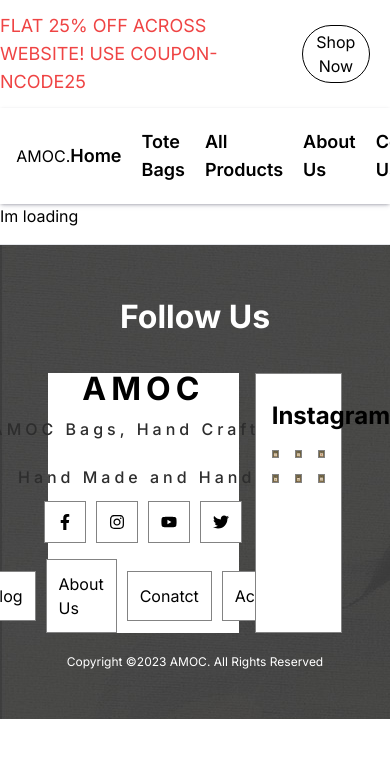
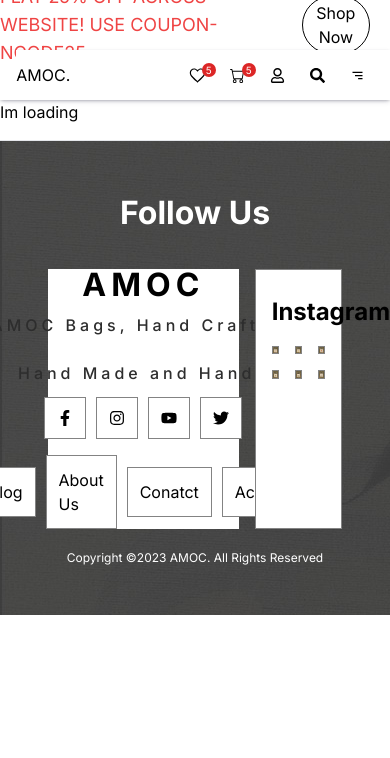
Before and after one commit to Hariom8799/AMOC, a Next.js app: page / in a window 390 px wide. Shown: the top 758 px of the page. Built offline with nearby package versions, Linux system fonts and the light colour scheme; no server answers.

Commit message:
create a mobile view of navbar

```diff
--- a/src/app/components/DiscountHeader.jsx
+++ b/src/app/components/DiscountHeader.jsx
@@ -3,7 +3,7 @@
 
 const DiscountHeader = () => {
   return (
-    <div className='flex items-center justify-center py-3 '>
+    <div className='flex items-center justify-center py-3 h-[50px]'>
       <p className='text-lg text-red-500'>FLAT 25% OFF ACROSS WEBSITE! USE COUPON- NCODE25</p>
       <button className='py-1 px-3 rounded-full mx-5 border border-black hover:text-white hover:bg-black transition-all duration-200'>
         <Link href="/products">
--- /dev/null
+++ b/src/app/components/MenuMobile.jsx
@@ -0,0 +1,104 @@
+import Link from 'next/link'
+import React from 'react'
+import { BsChevronDown } from "react-icons/bs";
+
+const data = [
+  { id: 1, name: "Home", url: "/" },
+  { id: 2, name: "About", url: "/about" },
+  { id: 3, name: "Categories", subMenu: true },
+  { id: 4, name: "Contact", url: "/contact" },
+];
+
+const subMenuData = [
+  { id: 1, name: "Jordan", doc_count: 11 },
+  { id: 2, name: "Sneakers", doc_count: 8 },
+  { id: 3, name: "Running shoes", doc_count: 64 },
+  { id: 4, name: "Football shoes", doc_count: 107 },
+];
+
+
+const MenuMobile = ({ showCatMenu, setShowCatMenu, setMobileMenu }) => {
+  return (
+    <>
+      <ul className='flex flex-col text-lg font-bold md:hidden absolute top-[50px] left-0 h-[calc(100vh-170px)] w-full bg-white text-black border-t'>
+
+        {
+          data.map((item) => {
+            return (
+              <React.Fragment key={item.id}>
+                {!!item?.subMenu ?
+                  <li className='cursor-pointer flex flex-col py-4 px-5 border-b relative z-10'
+                    onClick={()=>{setShowCatMenu(!showCatMenu)}}
+                  >
+                    <div className='flex justify-between items-center'>
+                      {item.name}
+                      <BsChevronDown size={14} />
+                    </div>
+
+                    {showCatMenu && (
+                      <ul className='bg-black/[0.05] -mx-5 mt-4 -mb-4'>
+                        {subMenuData.map((submenu) => {
+                          return (
+                            <Link href="/" key={submenu.id} onClick={() => {
+                              setShowCatMenu(false)
+                              setMobileMenu(false)
+                            }}>
+                              <li className="py-4 px-8 flex justify-between border-t">
+                                {submenu.name}
+                                <span className='opacity-50 text-sm'>78</span>
+                              </li>
+                            </Link>
+                          )
+                        })}
+                      </ul>
+                    )}
+                  </li>
+                  : (
+                    <li className='py-4 px-5 border-b'>
+                      <Link
+                        href={item.url}
+                        onClick={() => setMobileMenu(false)}
+                      >
+                        {item.name}
+
+                      </Link>
+                    </li>
+                  )
+                }
+
+              </React.Fragment>
+            )
+          })
+        }
+
+        {/* <li>
+            <Link href="/">
+              Home
+            </Link>
+          </li>
+          <li>
+            <Link href="/">
+              Tote Bags
+            </Link>
+          </li>
+          <li>
+            <Link href="/products">
+              All Products
+            </Link>
+          </li>
+          <li>
+            <Link href="/about">
+              About Us
+            </Link>
+          </li>
+          <li>
+            <Link href="/contact">
+              Contact Us
+            </Link>
+          </li> */}
+      </ul>
+    </>
+  )
+}
+
+export default MenuMobile
--- a/src/app/components/NavBar.jsx
+++ b/src/app/components/NavBar.jsx
@@ -1,29 +1,72 @@
+'use client';
 import Link from 'next/link'
-import React from 'react'
+import React, { useEffect, useState } from 'react'
 import Navs from './Navs'
-import {FaRegUser,FaSearch} from 'react-icons/fa'
+import { FaRegUser, FaSearch } from 'react-icons/fa'
+import { IoMdHeartEmpty } from "react-icons/io";
+import { BsCart } from "react-icons/bs";
+import { BiMenuAltRight } from "react-icons/bi";
+import { VscChromeClose } from "react-icons/vsc";
+import MenuMobile from './MenuMobile';
 
 const NavBar = () => {
+  const [mobileMenu, setMobileMenu] = useState(false);
+  const [showCatMenu, setShowCatMenu] = useState(false);
+  const [categories, setCategories] = useState(null);
+
+
+
   return (
     <div className='w-full nav-shadow'>
-      <nav className='flex justify-between items-center w-11/12 py-5 mx-auto '>
+      <nav className=  "flex justify-between items-center w-11/12 py-5 h-[50px] md:h-[80px] mx-auto bg-white z-20 top-0 transition-transform duration-300 relative">
         {/* left most space  logo*/}
         <div>
-        <Link href="/">
-                <p>AMOC.</p>
+          <Link href="/">
+            <p>AMOC.</p>
           </Link>
         </div>
 
         {/* middle space for nav */}
 
-        <Navs/>
+        <Navs showCatMenu={showCatMenu} setShowCatMenu={setShowCatMenu} />
+
+        { mobileMenu &&
+          <MenuMobile showCatMenu={showCatMenu} setShowCatMenu={setShowCatMenu} setMobileMenu={setMobileMenu} />
+          }
 
         {/* right most for icons */}
-        <div className='flex justify-between space-x-5 items-center text-3xl'>
-            <Link href="/login">
-                <FaRegUser/>
-            </Link>
-            <FaSearch/>
+        <div className='flex justify-between space-x-2 items-center'>
+          {/* icon 1 */}
+          <div className='w-8 md:w-12 h-8 md:h-12 rounded-full flex justify-center items-center hover:bg-black/[0.05] cursor-pointer relative'>
+            <IoMdHeartEmpty className='text-[19px] md:text-[24px] ' />
+            <div className='h-[14px] md:h-[18px] min-w-[14px] md:min-w-[18px] bg-red-600 rounded-full absolute top-1 left-5 md:left-6 text-white text-[10px] md:text-[12px] flex justify-center items-center px-[2px] '>5</div>
+          </div>
+
+          {/* icon 2 */}
+          <div className='w-8 md:w-12 h-8 md:h-12 rounded-full flex justify-center items-center hover:bg-black/[0.05] cursor-pointer relative'>
+            <BsCart className='text-[15px] md:text-[20px] ' />
+            <div className='h-[14px] md:h-[18px] min-w-[14px] md:min-w-[18px] bg-red-600 rounded-full absolute top-1 left-5 md:left-6 text-white text-[10px] md:text-[12px] flex justify-center items-center px-[2px] '>5</div>
+          </div>
+
+          <Link href="/login">
+            <div className='w-8 md:w-12 h-8 md:h-12 rounded-full flex justify-center items-center hover:bg-black/[0.05] cursor-pointer relative'>
+              <FaRegUser className='text-[15px] md:text-[20px] ' />
+            </div>
+          </Link>
+          <div className='w-8 md:w-12 h-8 md:h-12 rounded-full flex justify-center items-center hover:bg-black/[0.05] cursor-pointer relative'>
+            <FaSearch className='text-[15px] md:text-[20px] ' />
+          </div>
+
+          <div className='w-8 md:w-12 h-8 md:h-12 rounded-full flex justify-center items-center hover:bg-black/[0.05] cursor-pointer relative md:hidden '>
+            {
+              mobileMenu ? (
+                <VscChromeClose className='text-[15px] md:text-[20px] ' onClick={()=> setMobileMenu(false)} />
+              ) : (
+                <BiMenuAltRight className='text-[15px] md:text-[20px] ' onClick={()=>setMobileMenu(true)} />
+              )
+            }
+          </div>
+
         </div>
 
       </nav>
--- a/src/app/components/Navs.jsx
+++ b/src/app/components/Navs.jsx
@@ -1,37 +1,70 @@
 import Link from 'next/link'
 import React from 'react'
+import { BsChevronDown } from "react-icons/bs";
 
-const Navs = () => {
+const data = [
+  { id: 1, name: "Home", url: "/" },
+  { id: 2, name: "About", url: "/about" },
+  { id: 3, name: "Categories", subMenu: true },
+  { id: 4, name: "Contact", url: "/contact" },
+];
+
+const subMenuData = [
+  { id: 1, name: "Jordan", doc_count: 11 },
+  { id: 2, name: "Sneakers", doc_count: 8 },
+  { id: 3, name: "Running shoes", doc_count: 64 },
+  { id: 4, name: "Football shoes", doc_count: 107 },
+];
+
+
+const Navs = ({ showCatMenu, setShowCatMenu }) => {
   return (
-    <div className='text-lg font-semibold '>
-      <ul className='flex items-center space-x-5 justify-between'>
-        <li>
-            <Link href="/">
-                Home
-            </Link>
-        </li>
-        <li>
-            <Link href="/">
-                Tote Bags
-            </Link>
-        </li>
-        <li>
-            <Link href="/products">
-                All Products
-            </Link>
-        </li>
-        <li>
-            <Link href="/about">
-                About Us
-            </Link>
-        </li>
-        <li>
-            <Link href="/contact">
-                Contact Us
-            </Link>
-        </li>
+    <>
+      <ul className='items-center space-x-10 justify-between text-lg font-semibold hidden md:flex'>
+
+        {
+          data.map((item) => {
+            return (
+              <React.Fragment key={item.id}>
+                {!!item?.subMenu ?
+                  <li className='cursor-pointer flex items-center gap-2 relative z-10'
+                    onMouseEnter={() => setShowCatMenu(true)}
+                    onMouseLeave={() => setShowCatMenu(false)}
+                  >
+                    {item.name}
+                    <BsChevronDown size={14} />
+
+                    {showCatMenu && (
+                      <ul className='bg-white absolute top-6 left-0 min-w-[250px] px-1 text-black shadow-lg rounded-lg'>
+                        {subMenuData.map((submenu) => {
+                          return (
+                            <Link href="/" key={submenu.id} onClick={() => setShowCatMenu(false)}>
+                              <li className="h-12 flex justify-between items-center px-3 hover:bg-black/[0.03] rounded-md">
+                                {submenu.name}
+                                <span className='opacity-50 text-sm'>78</span>
+                              </li>
+                            </Link>
+                          )
+                        })}
+                      </ul>
+                    )}
+                  </li>
+                  : (
+                    <li>
+                      <Link href={item.url}>
+                        {item.name}
+                      </Link>
+                    </li>
+                  )
+                }
+
+              </React.Fragment>
+            )
+          })
+        }
+
       </ul>
-    </div>
+    </>
   )
 }
 
--- a/src/app/page.jsx
+++ b/src/app/page.jsx
@@ -38,7 +38,7 @@
 
         <>
           <Carousel/>
-          <CardSection productData={productData}/>
+          {/* <CardSection productData={productData}/> */}
         </>
       ) :
 
```
Also changed, not shown: package.json (+16 -3 lines), .eslintrc.json (added), 1 other file (tests, documents, lock files or other folders).
